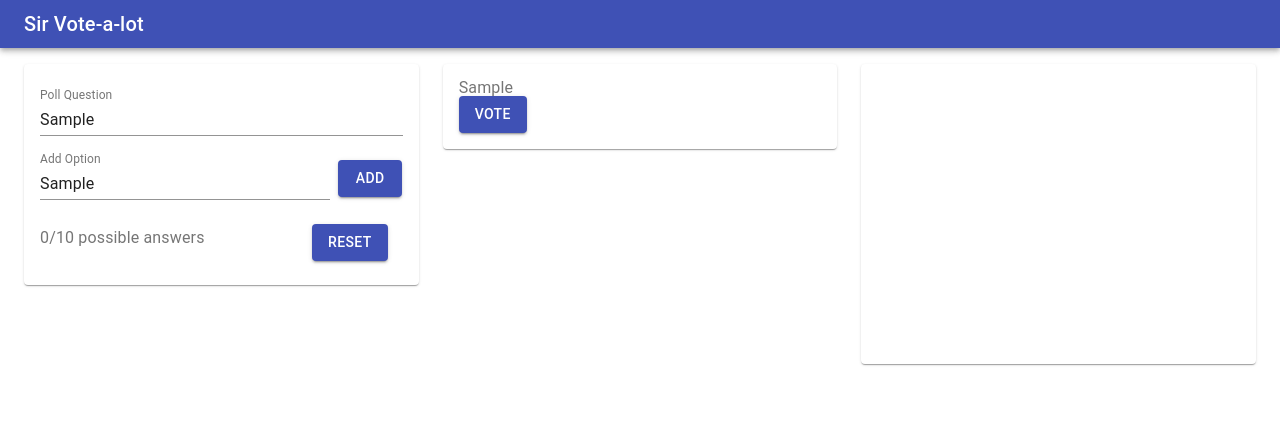
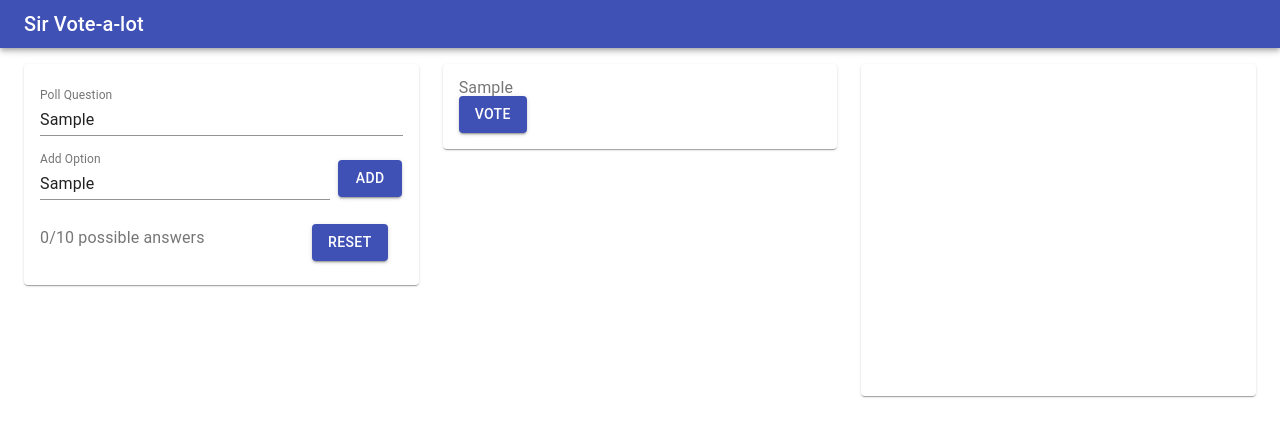
Before and after one commit to abdu997/BH-frontend, a React (Create React App) app: page / in a window 1280 px wide. Both pictures are taken after typing "Sample", "Sample" into the empty fields and a click on the button "RESET". Shown: the top 436 px of the page. Built offline with nearby package versions, Linux system fonts and the light colour scheme.

Commit message:
Paper element now called in the component that uses it

```diff
--- a/src/App.js
+++ b/src/App.js
@@ -20,10 +20,6 @@
     },
     content: {
         margin: theme.spacing(2, 0),
-    },
-    paper: {
-        padding: theme.spacing(2),
-        color: theme.palette.text.secondary,
     },
 }));
 
@@ -49,16 +45,12 @@
                 <Container>
                     <Grid container spacing={3}>
                         <Grid item md={4}>
-                            <Paper className={classes.paper}>
-                                <CreatePollForm
-                                    pollResetHandler={pollResetHandler}
-                                />
-                            </Paper>
+                            <CreatePollForm
+                                pollResetHandler={pollResetHandler}
+                            />
                         </Grid>
                         <Grid item md={4}>
-                            <Paper className={classes.paper}>
-                                <PollForm registerVote={registerVote} />
-                            </Paper>
+                            <PollForm registerVote={registerVote} />
                         </Grid>
                         <Grid item md={4}>
                             <PollResults />
--- a/src/components/CreatePollForm/index.jsx
+++ b/src/components/CreatePollForm/index.jsx
@@ -2,6 +2,7 @@
 import { useState, useReducer } from "react";
 
 import { makeStyles } from "@material-ui/core/styles";
+import Paper from "@material-ui/core/Paper";
 import TextField from "@material-ui/core/TextField";
 import Button from "@material-ui/core/Button";
 import Typography from "@material-ui/core/Typography";
@@ -33,6 +34,10 @@
     },
     optionsCounter: {
         margin: "auto",
+    },
+    paper: {
+        padding: theme.spacing(2),
+        color: theme.palette.text.secondary,
     },
 }));
 
@@ -86,6 +91,7 @@
     };
 
     return (
+        <Paper className={classes.paper}>
             <form className={classes.root} noValidate autoComplete="off">
                 <TextField
                     label="Poll Question"
@@ -158,6 +164,7 @@
                     </Grid>
                 </Grid>
             </form>
+        </Paper>
     );
 }
 
--- a/src/components/PollForm/index.jsx
+++ b/src/components/PollForm/index.jsx
@@ -1,6 +1,8 @@
 import PropTypes from "prop-types";
 import { useState, useContext } from "react";
 
+import { makeStyles } from "@material-ui/core/styles";
+import Paper from "@material-ui/core/Paper";
 import Radio from "@material-ui/core/Radio";
 import RadioGroup from "@material-ui/core/RadioGroup";
 import FormControlLabel from "@material-ui/core/FormControlLabel";
@@ -10,8 +12,20 @@
 
 import PollContext from "../../utils/PollContext";
 
+const useStyles = makeStyles((theme) => ({
+    root: {
+        flexGrow: 1,
+    },
+    paper: {
+        padding: theme.spacing(2),
+        color: theme.palette.text.secondary,
+    },
+}));
+
 // Builds out the voting form
 function PollForm({ registerVote }) {
+    const classes = useStyles();
+
     // Poll radio select value
     const [value, setValue] = useState("");
 
@@ -28,7 +42,7 @@
     // return an empty component if poll settings context is empty
     if (!pollOptions) return null;
     return (
-        <>
+        <Paper className={classes.paper}>
             <FormControl component="fieldset">
                 <FormLabel component="legend"> {pollQuestion}</FormLabel>
                 <RadioGroup
@@ -55,7 +69,7 @@
                     Vote
                 </Button>
             </FormControl>
-        </>
+        </Paper>
     );
 }
 
--- a/src/components/PollResults/index.jsx
+++ b/src/components/PollResults/index.jsx
@@ -22,6 +22,10 @@
     barChart: {
         width: "100%",
         minHeight: "300px",
+    },
+    paper: {
+        padding: theme.spacing(2),
+        color: theme.palette.text.secondary,
     },
 }));
 
```
Lines whose indentation alone changed are shown as unchanged.
